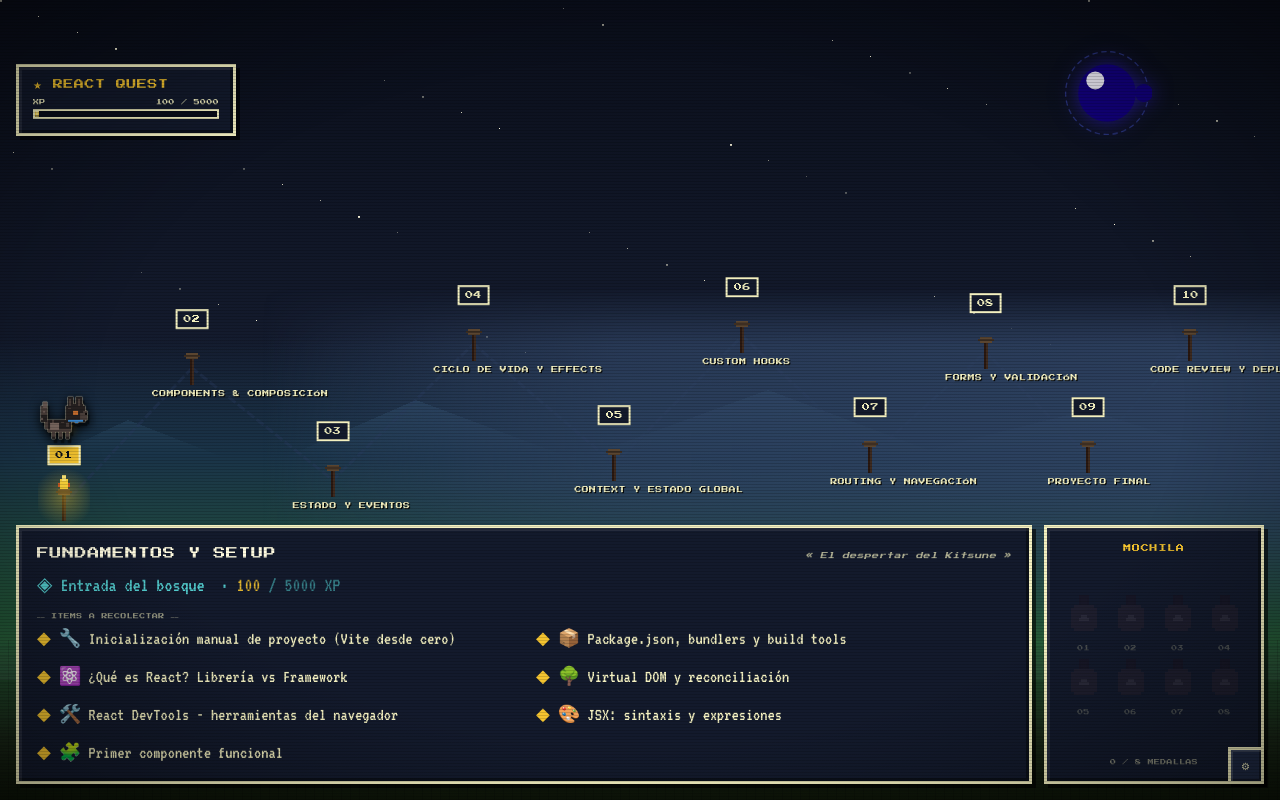
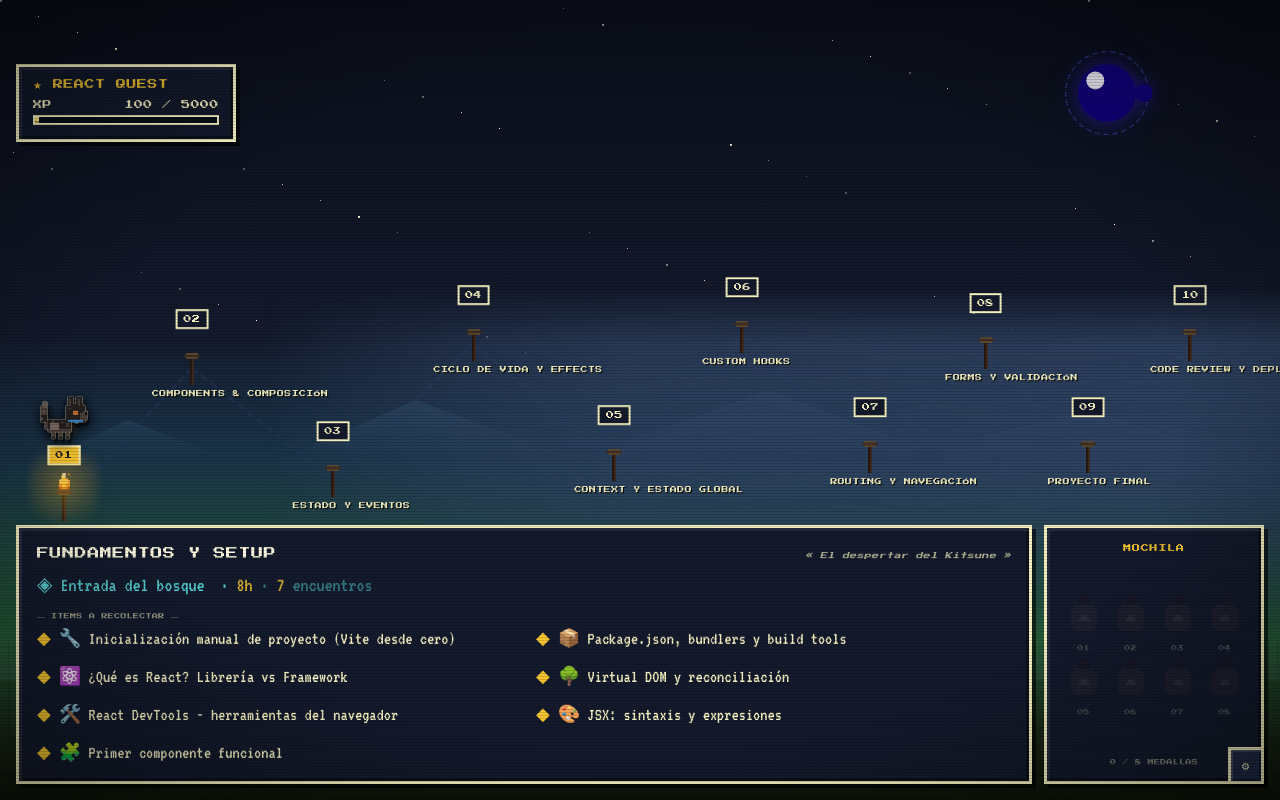
Before and after one commit to nikodev-documentacion/roadmap-react-quest, a React (Vite) app: page / in a window 1280 px wide. Built offline with nearby package versions, Linux system fonts and the light colour scheme.

Commit message:
feat: enhance Torch component with detailed flicker animations and add corresponding CSS keyframes

```diff
--- a/src/components/scene/ConceptPanel.tsx
+++ b/src/components/scene/ConceptPanel.tsx
@@ -128,8 +128,10 @@
 
         <div className="font-mono mb-3" style={{ fontSize: 20, color: "var(--accent-cyan)", opacity: 0.9 }}>
           ◈ {stage.biome} &nbsp;·&nbsp;
-          <span style={{ color: "var(--xp-gold)" }}>{earnedXP}</span>
-          <span style={{ opacity: 0.55 }}> / {totalXP} XP</span>
+          <span style={{ color: "var(--xp-gold)" }}>{stage.estimatedHours}h</span>
+          <span style={{ opacity: 0.55 }}> · </span>
+          <span style={{ color: "var(--xp-gold)" }}>{stage.concepts.length}</span>
+          <span style={{ opacity: 0.55 }}> encuentros</span>
         </div>
 
         <div className="font-pixel mb-2" style={{ fontSize: 6, color: "var(--moon)", opacity: 0.6 }}>
--- a/src/components/scene/HUD.tsx
+++ b/src/components/scene/HUD.tsx
@@ -22,12 +22,10 @@
         <div className="mb-1">
           <div
             className="font-pixel flex justify-between"
-            style={{ fontSize: 6, color: "var(--moon)", marginBottom: 2 }}
+            style={{ fontSize: 9, color: "var(--moon)", marginBottom: 3 }}
           >
             <span>XP</span>
-            <span>
-              {earnedXP} / {totalXP}
-            </span>
+            <span>{earnedXP} / {totalXP}</span>
           </div>
           <div
             className="relative"
--- a/src/components/scene/StageMarker.tsx
+++ b/src/components/scene/StageMarker.tsx
@@ -14,11 +14,35 @@
         <rect x="5" y="8" width="6" height="3" fill="#5a4530" />
         <rect x="4" y="9" width="8" height="1" fill="#3d2e22" />
         {lit && (
-          <g style={{ animation: "torch-flicker 0.3s ease-in-out infinite", transformOrigin: "8px 8px" }}>
-            <rect x="6" y="3" width="4" height="5" fill={active ? "#ffd93d" : "#e87a3a"} />
-            <rect x="7" y="1" width="2" height="3" fill={active ? "#ffec80" : "#ffd93d"} />
-            <rect x="5" y="5" width="1" height="2" fill="#c84020" />
-            <rect x="10" y="5" width="1" height="2" fill="#c84020" />
+          <g>
+            {/* Outer flame — slow organic flicker */}
+            <g style={{ animation: "torch-flicker 1.2s ease-in-out infinite", transformOrigin: "8px 8px" }}>
+              <rect x="5" y="6" width="1" height="2" fill="#b02408" />
+              <rect x="10" y="6" width="1" height="2" fill="#b02408" />
+              <rect x="6" y="3" width="4" height="5" fill={active ? "#ff8c20" : "#d86818"} />
+              <rect x="5" y="4" width="1" height="3" fill={active ? "#ffa030" : "#d06018"} />
+              <rect x="10" y="4" width="1" height="3" fill={active ? "#ffa030" : "#d06018"} />
+            </g>
+            {/* Inner flame — faster, reverse direction */}
+            <g style={{ animation: "torch-flicker 0.75s ease-in-out infinite reverse", transformOrigin: "8px 4px" }}>
+              <rect x="7" y="1" width="2" height="6" fill={active ? "#ffd840" : "#ffaa28"} />
+              <rect x="6" y="3" width="1" height="2" fill={active ? "#ffee90" : "#ffcc40"} />
+              <rect x="9" y="3" width="1" height="2" fill={active ? "#ffee90" : "#ffcc40"} />
+            </g>
+            {/* Bright tip — very fast */}
+            <g style={{ animation: "torch-flicker 0.45s linear infinite", transformOrigin: "8px 1px" }}>
+              <rect x="7" y="0" width="2" height="2" fill={active ? "#fffbe0" : "#ffe060"} />
+            </g>
+            {/* Sparks */}
+            <g style={{ animation: "torch-spark-l 1.6s linear infinite" }}>
+              <rect x="6" y="2" width="1" height="1" fill="#ffd030" />
+            </g>
+            <g style={{ animation: "torch-spark-r 2.2s linear 0.6s infinite" }}>
+              <rect x="9" y="3" width="1" height="1" fill="#ffaa20" />
+            </g>
+            <g style={{ animation: "torch-spark-l 2.8s linear 1.2s infinite" }}>
+              <rect x="8" y="1" width="1" height="1" fill="#ffe050" />
+            </g>
           </g>
         )}
       </svg>
@@ -26,9 +50,10 @@
         <div
           className="absolute pointer-events-none"
           style={{
-            inset: -10,
-            background: `radial-gradient(circle, ${active ? "rgba(244,196,48,0.4)" : "rgba(232,122,58,0.25)"} 0%, transparent 70%)`,
-            animation: "pulse-glow 2s ease-in-out infinite",
+            inset: -16,
+            background: `radial-gradient(circle at 50% 35%, ${active ? "rgba(255,180,40,0.55)" : "rgba(220,110,40,0.35)"} 0%, transparent 65%)`,
+            animation: "pulse-glow 2.5s ease-in-out infinite",
+            filter: "blur(3px)",
           }}
         />
       )}
--- a/src/index.css
+++ b/src/index.css
@@ -228,3 +228,23 @@
   0%, 100% { opacity: 1; transform: scaleY(1); }
   50%       { opacity: 0.7; transform: scaleY(0.88); }
 }
+@keyframes torch-flicker {
+  0%   { transform: scaleX(1)    scaleY(1)    skewX(0deg);  opacity: 1; }
+  18%  { transform: scaleX(0.84) scaleY(1.15) skewX(-6deg); opacity: 0.88; }
+  36%  { transform: scaleX(1.12) scaleY(0.9)  skewX(5deg);  opacity: 1; }
+  55%  { transform: scaleX(0.88) scaleY(1.12) skewX(-4deg); opacity: 0.92; }
+  74%  { transform: scaleX(1.08) scaleY(0.94) skewX(6deg);  opacity: 0.95; }
+  100% { transform: scaleX(1)    scaleY(1)    skewX(0deg);  opacity: 1; }
+}
+@keyframes pulse-glow {
+  0%, 100% { opacity: 0.55; transform: scale(1); }
+  50%       { opacity: 1;    transform: scale(1.35); }
+}
+@keyframes torch-spark-l {
+  0%   { transform: translate(0, 0);       opacity: 0.9; }
+  100% { transform: translate(-4px, -13px); opacity: 0; }
+}
+@keyframes torch-spark-r {
+  0%   { transform: translate(0, 0);      opacity: 0.9; }
+  100% { transform: translate(4px, -13px); opacity: 0; }
+}
```
